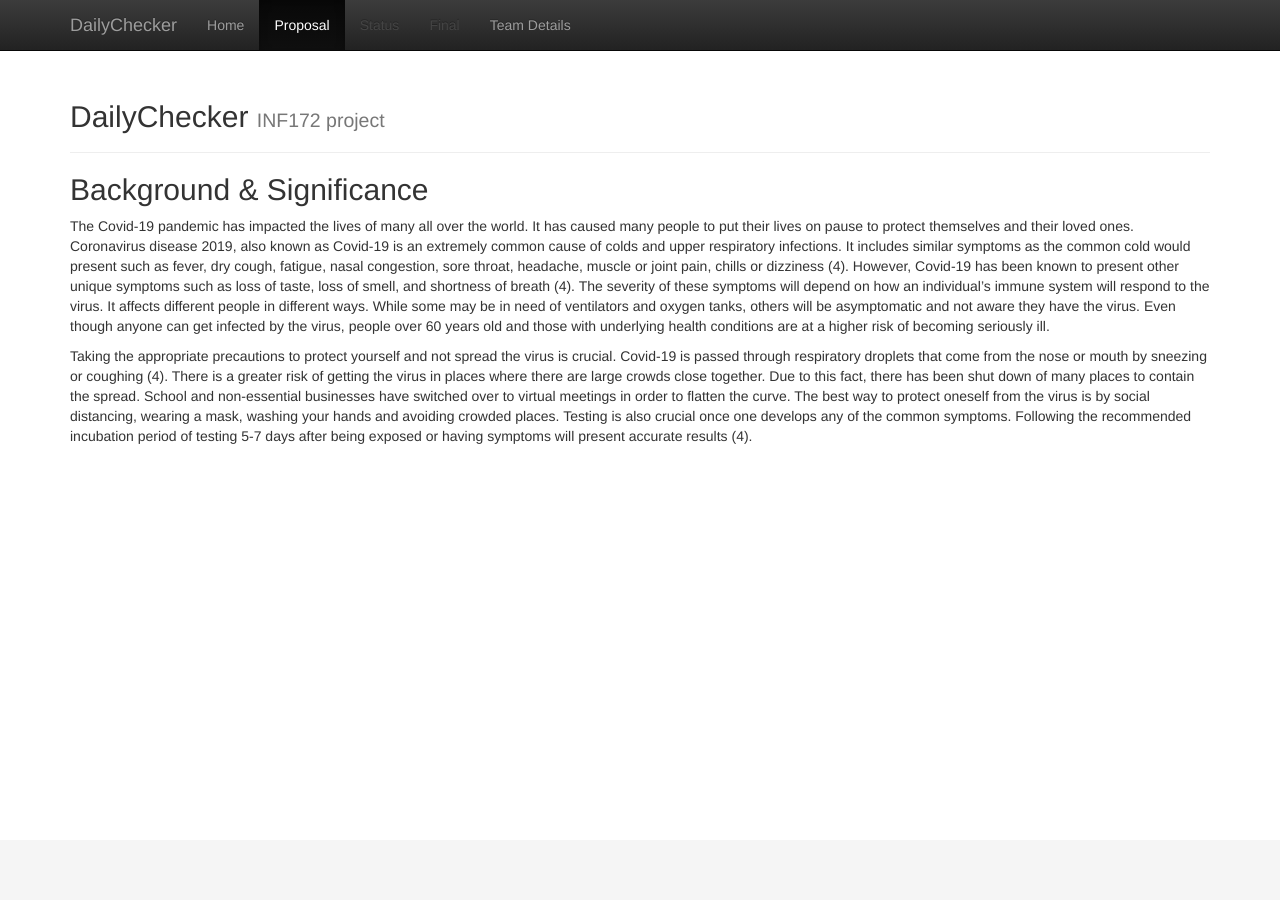
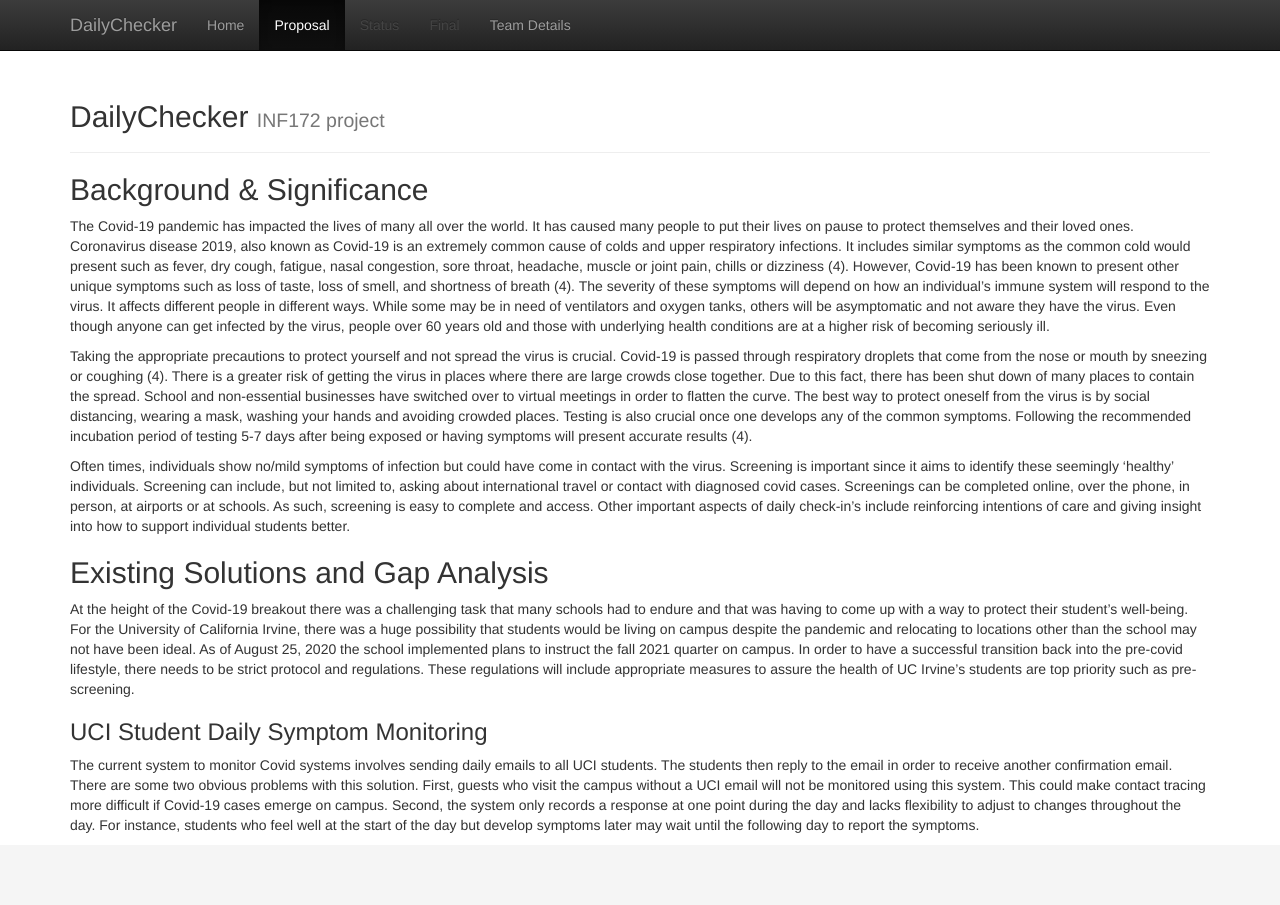
Before and after one commit to boring1234/dailychecker, a Jekyll site: the page built from docs/proposal.md, in a window 1280 px wide. Built offline with Jekyll 4.4.1, drawn with Linux system fonts in a browser that asks for light colours.

Commit message:
Update proposal.md

```diff
--- a/docs/proposal.md
+++ b/docs/proposal.md
@@ -7,3 +7,10 @@ title: Proposal
 The Covid-19 pandemic has impacted the lives of many all over the world. It has caused many people to put their lives on pause to protect themselves and their loved ones. Coronavirus disease 2019, also known as Covid-19 is an extremely common cause of colds and upper respiratory infections. It includes similar symptoms as the common cold would present such as fever, dry cough, fatigue, nasal congestion, sore throat, headache, muscle or joint pain, chills or dizziness (4). However, Covid-19 has been known to present other unique symptoms such as loss of taste, loss of smell, and shortness of breath (4). The severity of these symptoms will depend on how an individual's immune system will respond to the virus. It affects different people in different ways. While some may be in need of ventilators and oxygen tanks, others will be asymptomatic and not aware they have the virus. Even though anyone can get infected by the virus, people over 60 years old and those with underlying health conditions are at a higher risk of becoming seriously ill.
 
 Taking the appropriate precautions to protect yourself and not spread the virus is crucial. Covid-19 is passed through respiratory droplets that come from the nose or mouth by sneezing or coughing (4). There is a greater risk of getting the virus in places where there are large crowds close together. Due to this fact, there has been shut down of many places to contain the spread. School and non-essential businesses have switched over to virtual meetings in order to flatten the curve. The best way to protect oneself from the virus is by social distancing, wearing a mask, washing your hands and avoiding crowded places. Testing is also crucial once one develops any of the common symptoms. Following the recommended incubation period of testing 5-7 days after being exposed or having symptoms will present accurate results (4).
+
+Often times, individuals show no/mild symptoms of infection but could have come in contact with the virus. Screening is important since it aims to identify these seemingly ‘healthy’ individuals. Screening can include, but not limited to, asking about international travel or contact with diagnosed covid cases. Screenings can be completed online, over the phone, in person, at airports or at schools. As such, screening is easy to complete and access. Other important aspects of daily check-in’s include reinforcing intentions of care and giving insight into how to support individual students better.
+
+## Existing Solutions and Gap Analysis
+At the height of the Covid-19 breakout there was a challenging task that many schools had to endure and that was having to come up with a way to protect their student’s well-being. For the University of California Irvine, there was a huge possibility that students would be living on campus despite the pandemic and relocating to locations other than the school may not have been ideal. As of August 25, 2020 the school implemented plans to instruct the fall 2021 quarter on campus. In order to have a successful transition back into the pre-covid lifestyle, there needs to be strict protocol and regulations. These regulations will include appropriate measures to assure the health of UC Irvine's students are top priority such as pre-screening.
+### UCI Student Daily Symptom Monitoring
+The current system to monitor Covid systems involves sending daily emails to all UCI students. The students then reply to the email in order to receive another confirmation email. There are some two obvious problems with this solution. First, guests who visit the campus without a UCI email will not be monitored using this system. This could make contact tracing more difficult if Covid-19 cases emerge on campus. Second, the system only records a response at one point during the day and lacks flexibility to adjust to changes throughout the day. For instance, students who feel well at the start of the day but develop symptoms later may wait until the following day to report the symptoms.
```
